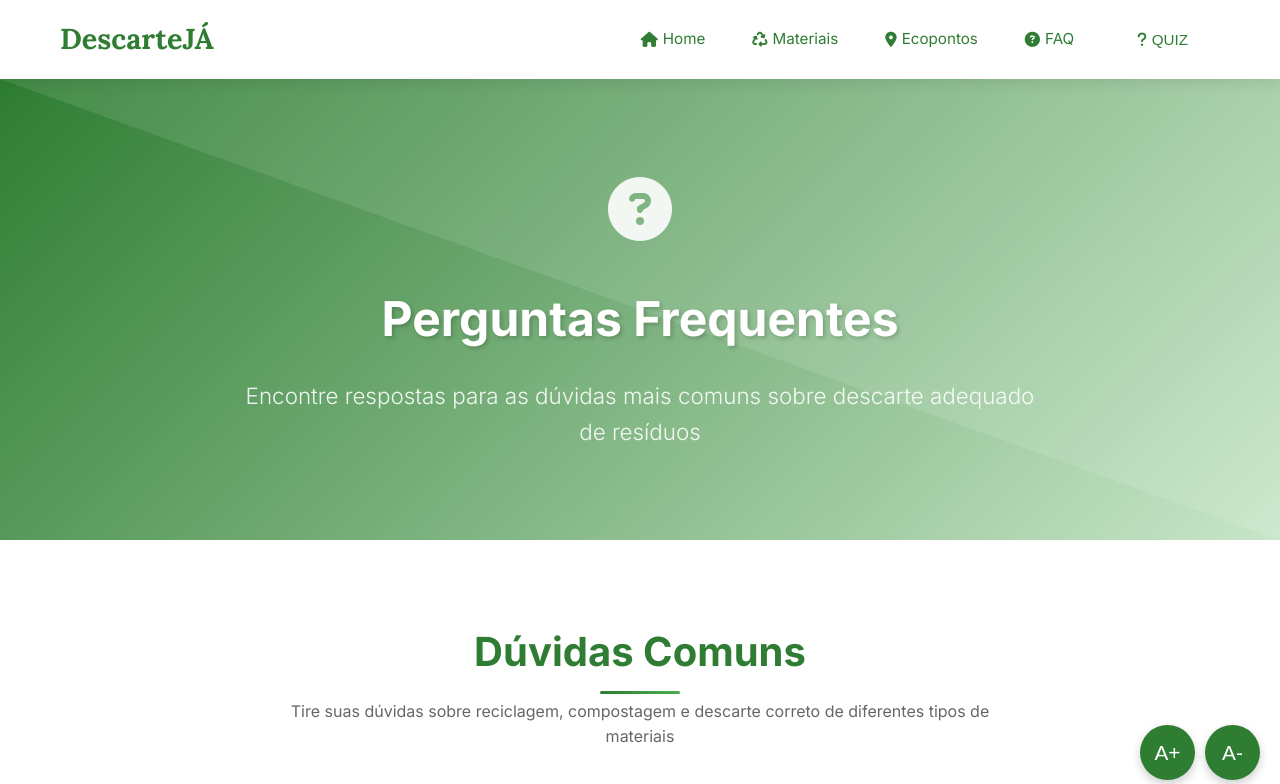
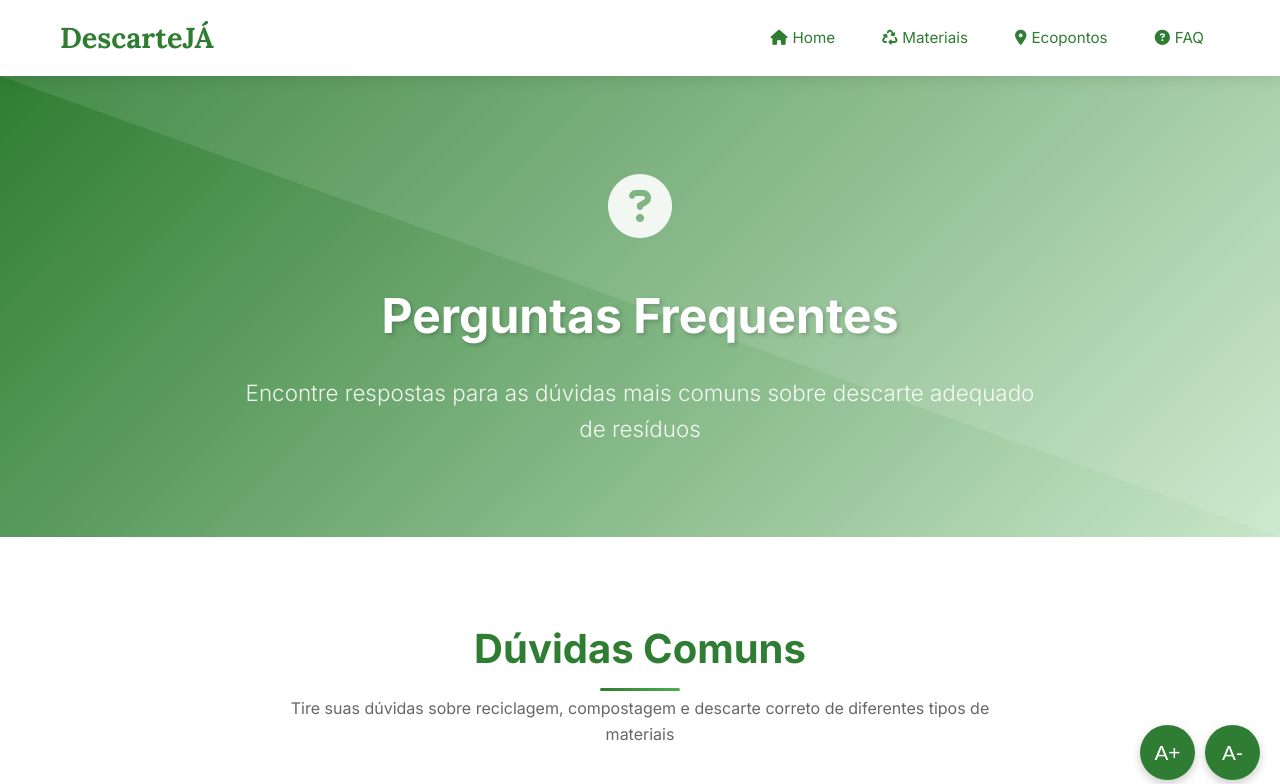
Before and after one commit to TKToP/DescarteJA, a plain HTML site: page PagFAQ.html in a window 1280 px wide. Shown: the top 784 px of the page. Drawn offline with Linux system fonts and the light colour scheme.

Commit message:
Update PagFAQ.html

```diff
--- a/PagFAQ.html
+++ b/PagFAQ.html
@@ -502,7 +502,6 @@
                     <li><a href="Materiais.html"><i class="fas fa-recycle"></i> Materiais</a></li>
                     <li><a href="ecopontos.html"><i class="fas fa-map-marker-alt"></i> Ecopontos</a></li>
                     <li><a href="#"><i class="fas fa-question-circle"></i> FAQ</a></li>
-                    <li><a href="quiz/quiz.html"><button type="button"><i class="fas fa-question"></i> QUIZ</button></a></li>
                 </ul>
             </div>
         </nav>
@@ -820,4 +819,5 @@
         });
     </script>
 </body>
+
 </html>
```
